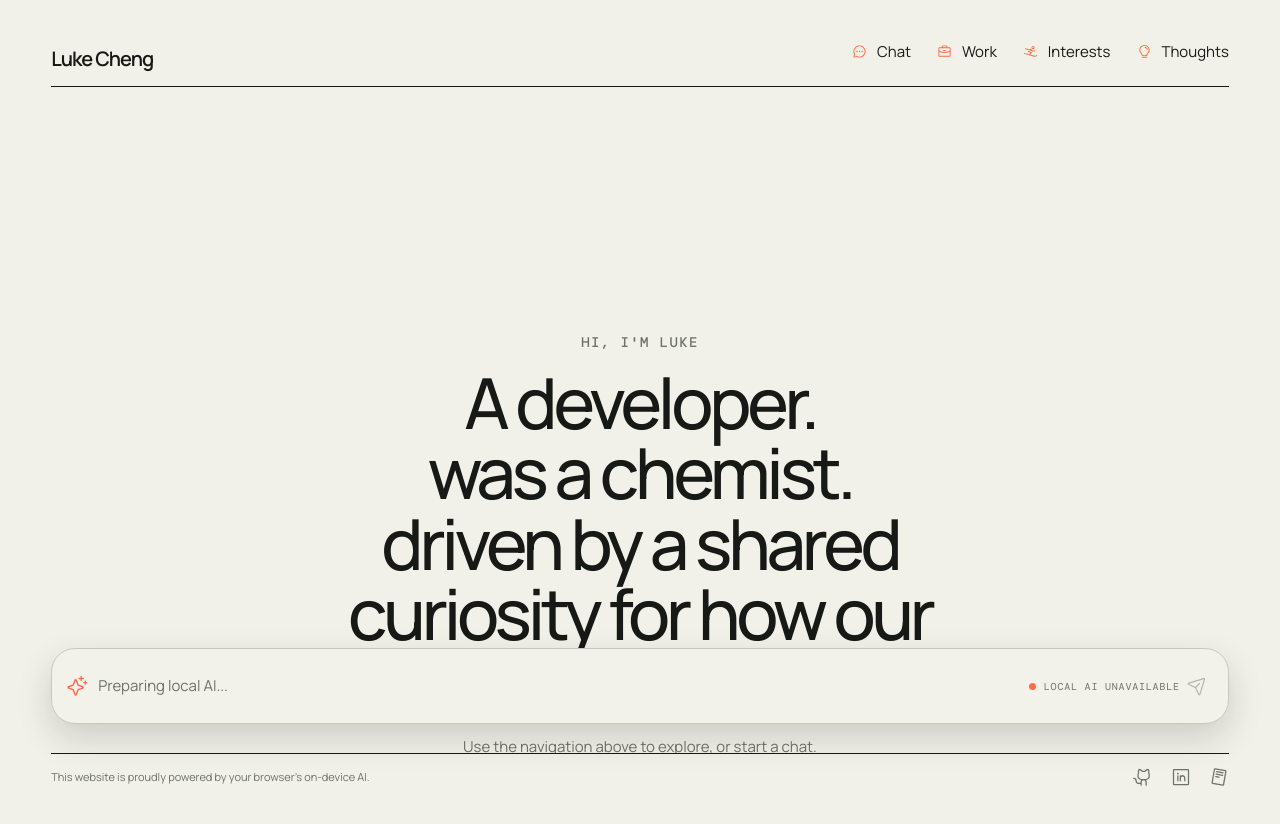
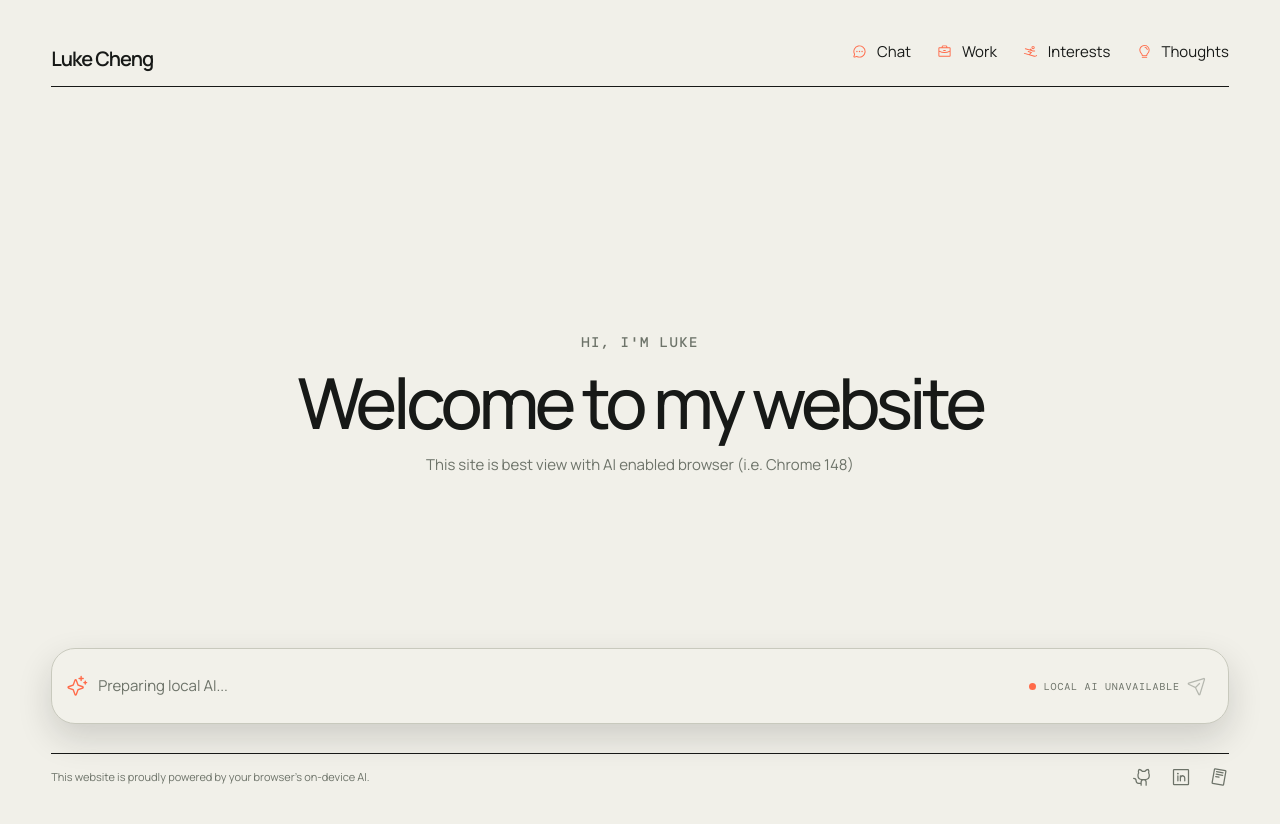
Before and after one commit to luke-cheng/luke-cheng.github.io, a Next.js app: page / in a window 1280 px wide. Shown: the top 824 px of the page. Built offline with nearby package versions, Linux system fonts and the light colour scheme; a web font is replaced by a local one.

Commit message:
Refactor homepage content for clarity and conciseness

```diff
--- a/app/interests/page.tsx
+++ b/app/interests/page.tsx
@@ -2,5 +2,5 @@ import { getProfileSection } from "@/app/_lib/profile.server";
 
 export default async function InterestsPage() {
   const profile = await getProfileSection("interests");
-  return <main className="profile-content"><p className="eyebrow">Interests</p><h1>Interests, activities, and things I think about.</h1><article dangerouslySetInnerHTML={{ __html: profile.staticHtml }} /></main>;
+  return <main className="profile-content"><p className="eyebrow">Interests</p><h1>Interests and activities.</h1><article dangerouslySetInnerHTML={{ __html: profile.staticHtml }} /></main>;
 }
--- a/app/page.tsx
+++ b/app/page.tsx
@@ -5,13 +5,9 @@ export default function HomePage() {
         <section className="generated-canvas landing-canvas">
           <p className="eyebrow">Hi, I&#39;m Luke</p>
           <h1>
-            A developer.
-            <br />
-            was a chemist.
-            <br />
-            driven by a shared curiosity for how our worlds work.
+            Welcome to my website
           </h1>
-          <p>Use the navigation above to explore, or start a chat.</p>
+          <p>This site is best view with AI enabled browser (i.e. Chrome 148)</p>
         </section>
       </div>
     </main>
```
